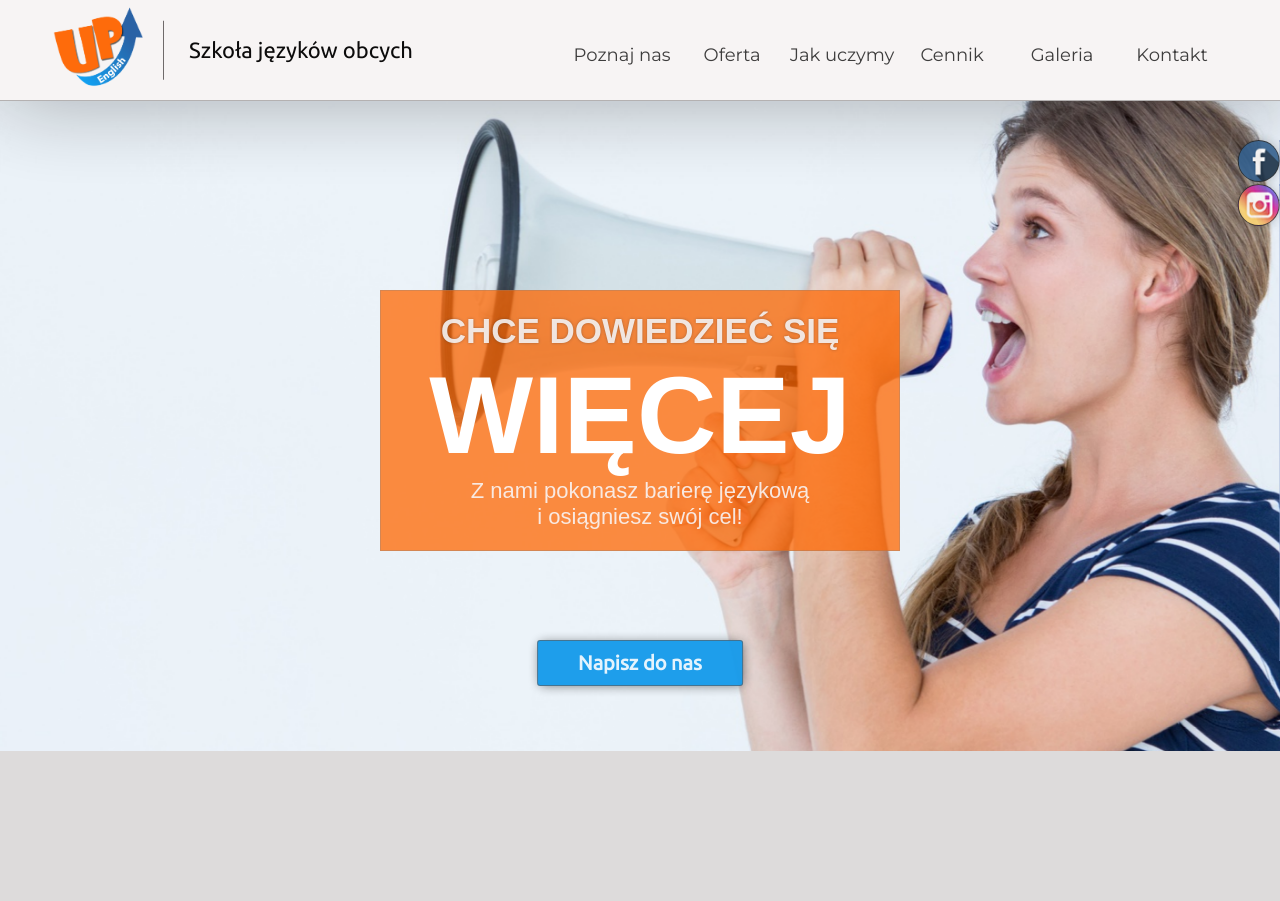
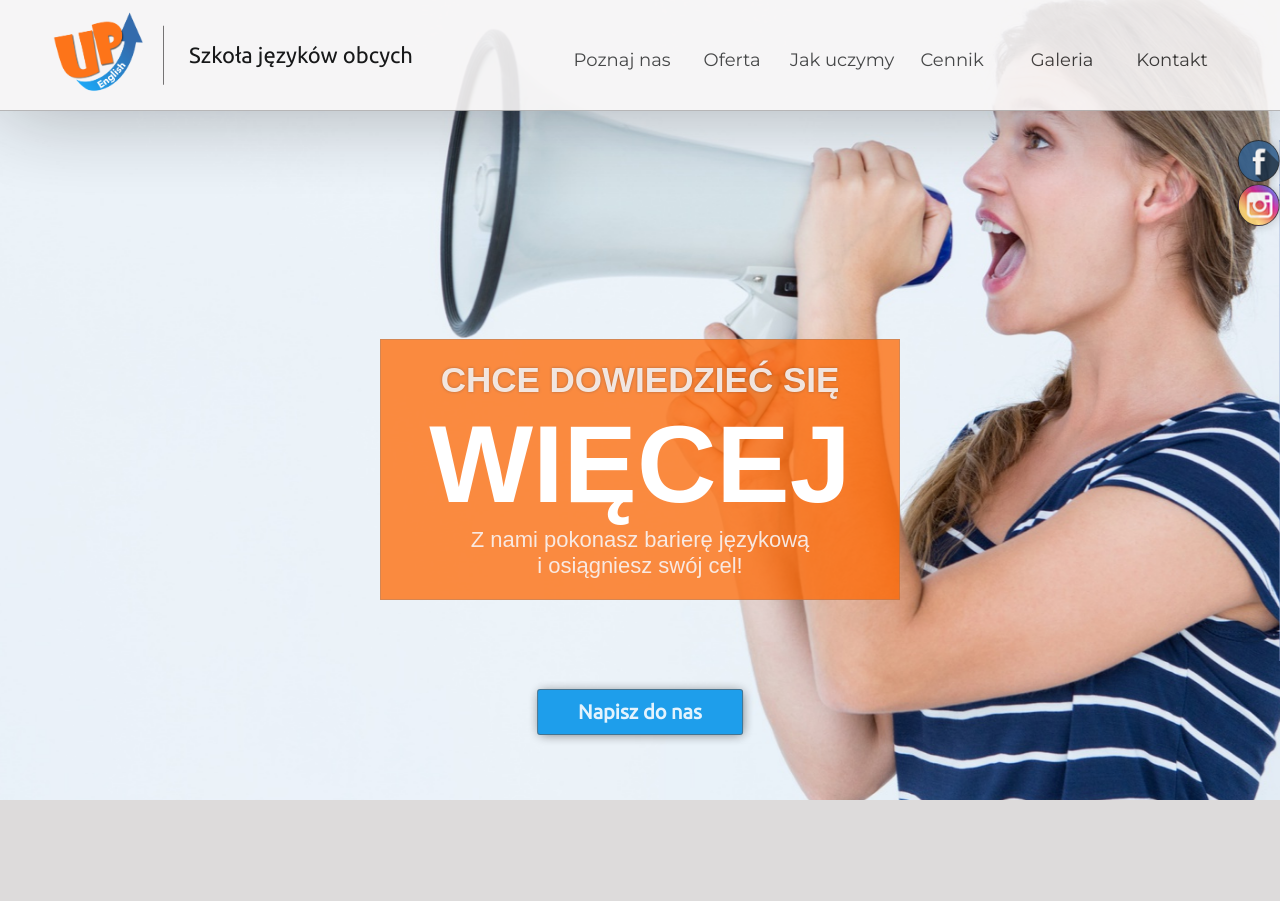
Before and after one commit to blazbla274/Upenglish, a PHP site: page / in a window 1280 px wide. Shown: the top 901 px of the page. Run offline with PHP 8.4, Linux system fonts and the light colour scheme; some libraries are stand-ins or nearby versions; some web fonts are replaced.

Commit message:
nav update

```diff
--- a/css/img.css
+++ b/css/img.css
@@ -69,10 +69,11 @@
 
 #cell_1 {
     background-image: url("../img/baner/megafon.jpg");
-    background-position: 50% 12%;
+    background-position: 50% 0%;
 }
 #cell_2 {
     background-image: url("../img/baner/kids.jpg");
+    background-position: 50% 10%;
 }
 #cell_3 {
     background-image: url("../img/baner/exam.jpg");
@@ -80,7 +81,7 @@
 }
 #cell_4 {
     background-image: url("../img/baner/business.jpg");
-    background-position: 50% 20%;
+    background-position: 50% 10%;
 }
 #cell_5 {
     background-image: url("../img/baner/happykids.jpg");
--- a/css/main.css
+++ b/css/main.css
@@ -15,9 +15,7 @@ body > nav, body > article, body > footer {
 
 /*Navigation*/
 nav > div {
-    position: relative;
     z-index: 100;
-    height: 100px;
     border-bottom: 1px solid rgba(161, 158, 158, 0.801);
     background: rgb(248, 246, 246);
     text-align: center;
@@ -27,7 +25,6 @@ nav > div {
     -webkit-box-shadow: 0px -1px 88px 1px rgba(0,0,0,0.32);
     -moz-box-shadow: 0px -1px 88px 1px rgba(0,0,0,0.32);
     box-shadow: 0px -1px 88px 1px rgba(0,0,0,0.32);
-    opacity: 0.95;
 }
 
 nav > div > div {
@@ -309,7 +306,7 @@ nav > div > .join {
 /*Slider*/
 .main_slider {
     width: 100%;
-    height: 650px;
+    height: 800px;
     position: relative;
     z-index: 99;
     overflow: hidden;
--- a/js/nav.js
+++ b/js/nav.js
@@ -32,7 +32,7 @@ const navSet = () => {
       );
     } else {
       $('nav > div').css(
-        { opacity: '0.95' },
+        { opacity: '0.9' },
       );
     }
 
@@ -45,16 +45,14 @@ const navSet = () => {
       $('nav > div').css({ height: '70px' });
       $('.logo').css( { height: '70px' } );
       $('.logo').css('background-position', '20px');
-      $('.main_slider').css('margin-top', '100px');
     } else {
       $('nav > div').css(
-        { position: 'relative' },
+        { position: 'absolute' },
         { top: 'none' },
         { left: 'none' }
       );
-      $('nav > div').css({ height: '100px' });
+      $('nav > div').css({ height: '110px' });
       $('.logo').css({ height: '90px' });
       $('.logo').css('background-position', 'left');
-      $('.main_slider').css('margin-top', '0px');
     }
 }
```
